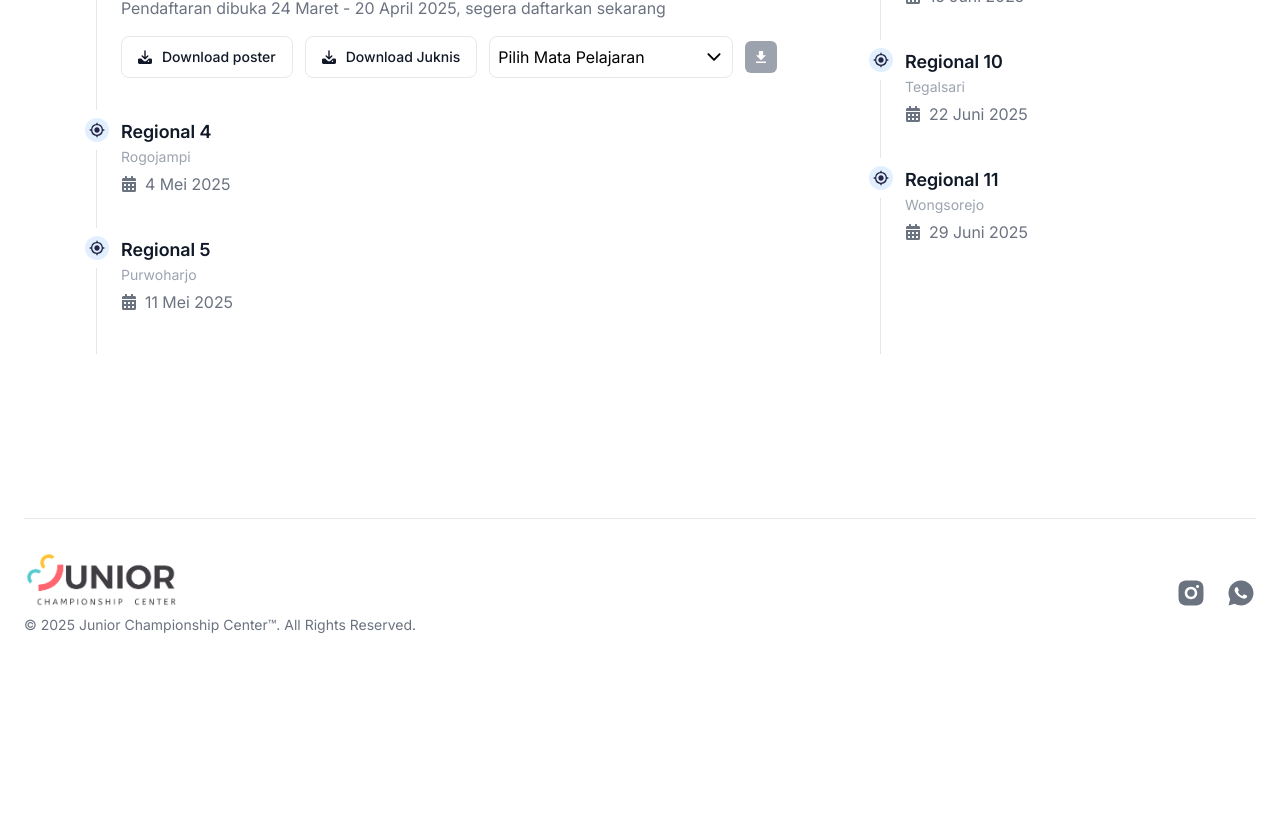
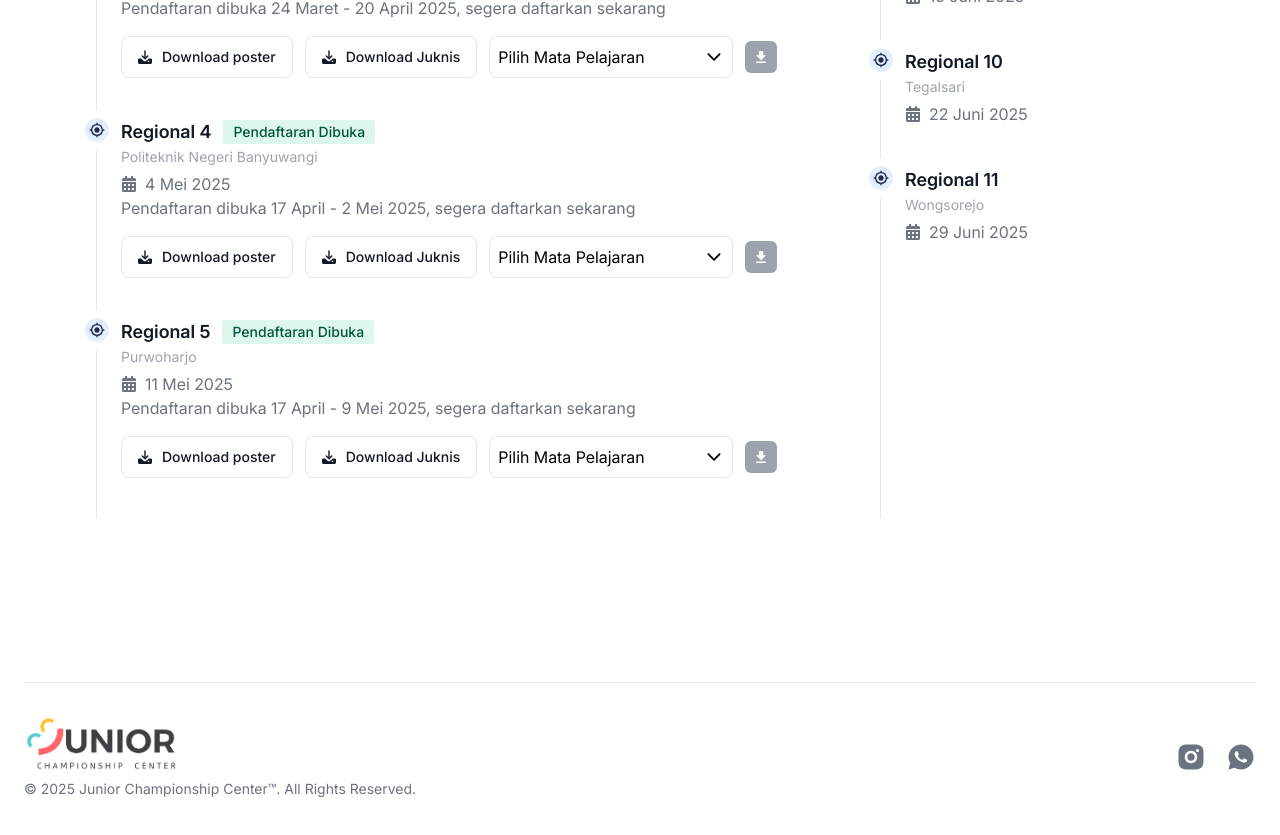
Before and after one commit to Firay24/JD-FiraYusiRukmana-jcc-frontend, a Next.js app: page / in a window 1280 px wide. Shown: the part 1600-2435 px from the top of the page. Before the commit the page ends 2287 px from the top, so only its background shows below. Built offline with nearby package versions, Linux system fonts and the light colour scheme.

Commit message:
feat(event): add regional events
- Added two new regional events
- Updated event display layout
- Improved event data structure
- Added regional details and posters
- Updated regional timeline data

```diff
--- a/src/app/member/event/data.ts
+++ b/src/app/member/event/data.ts
@@ -32,28 +32,28 @@ export const eventsDummy = [
     color: "bg-green-500",
     status: true,
   },
-  // {
-  //   id: 4,
-  //   category: "all",
-  //   seasonId: "c2ea4ab1f7114bbb8058",
-  //   title: "JCC Regional 4",
-  //   description: "Lorem Ipsum has been the industry's standard dummy text ever since the 1500s",
-  //   date: "23 Feb 2025",
-  //   time: "07.00 - 15.00 WIB",
-  //   color: "bg-yellow-300",
-  //   status: true,
-  // },
-  // {
-  //   id: 5,
-  //   category: "all",
-  //   seasonId: "c2ea4ab1f7114bbb8058",
-  //   title: "JCC Regional 5",
-  //   description: "Lorem Ipsum has been the industry's standard dummy text ever since the 1500s",
-  //   date: "23 Feb 2025",
-  //   time: "07.00 - 15.00 WIB",
-  //   color: "bg-blue-500",
-  //   status: true,
-  // },
+  {
+    id: 4,
+    category: "all",
+    seasonId: "c2ea4ab1f7114bbb8058",
+    title: "JCC Regional 4 - Rogojampi",
+    description: "Perlombaan akademik TK, SD dan SMP di Politeknik Negeri Banyuwangi",
+    date: "4 Mei 2025",
+    time: "07.00 - 15.00 WIB",
+    color: "bg-yellow-300",
+    status: true,
+  },
+  {
+    id: 5,
+    category: "all",
+    seasonId: "c2ea4ab1f7114bbb8058",
+    title: "JCC Regional 5 - Purwoharjo",
+    description: "Perlombaan akademik TK, SD dan SMP di SMAN 1 Purwoharjo",
+    date: "11 Mei 2025",
+    time: "07.00 - 15.00 WIB",
+    color: "bg-blue-500",
+    status: true,
+  },
   // {
   //   id: 6,
   //   category: "all",
--- a/src/app/member/event/page.tsx
+++ b/src/app/member/event/page.tsx
@@ -110,13 +110,13 @@ const Event = () => {
             ) : (
               <div>
                 {/* Event List */}
-                <div className="mt-4 space-y-4">
+                <div className="mt-4 grid grid-cols-1 gap-x-2 gap-y-4 md:grid-cols-2">
                   {eventsDummy
                     .filter((event) => event.category === activeTab || activeTab === "all")
                     .map((event) => (
                       <div key={event.id} className="flex rounded-lg bg-white p-4 shadow-md">
                         <div className={`mr-4 w-1 ${event.color} rounded-full`} />
-                        <div className="flex flex-col space-y-2">
+                        <div className="flex w-full flex-col space-y-2">
                           <div className="grid grid-cols-1 items-center">
                             <h3 className="text-lg font-semibold text-gray-800">{event.title}</h3>
                             {/* <a href={`/member/event/${event.id}`} className="text-right font-medium text-blue-600 hover:underline dark:text-blue-500">
--- a/src/components/module/Navbar/index.tsx
+++ b/src/components/module/Navbar/index.tsx
@@ -52,11 +52,9 @@ const Navbar = ({ isScrolled, menu, isLogged, logoPath, title }: NavbarProps) =>
                   {item.label}
                 </a>
               ))}
-              <Link href={isLogged ? "/auth/sign-in" : "/login"} passHref>
-                <button type="button" className={`rounded-full ${isLogged ? "bg-red-600 hover:bg-red-800" : "bg-blue-700 hover:bg-blue-800"} px-6 py-2 font-medium text-white focus:outline-none focus:ring-2 focus:ring-blue-300`}>
-                  {isLogged ? "Logout" : "Login"}
-                </button>
-              </Link>
+              <button onClick={() => setIsModalOpen(true)} type="button" className={`rounded-full ${isLogged ? "bg-red-600 hover:bg-red-800" : "bg-blue-700 hover:bg-blue-800"} px-6 py-2 font-medium text-white focus:outline-none focus:ring-2 focus:ring-blue-300`}>
+                {isLogged ? "Logout" : "Login"}
+              </button>
             </div>
           </div>
         </Container>
--- a/src/data/regional.ts
+++ b/src/data/regional.ts
@@ -96,24 +96,60 @@ export const regionalTimeline: IRegionalTimeline[] = [
     regional: 4,
     address: "Rogojampi",
     date: 1746332010,
-    status: false,
-    regis: false,
-    location: "Rogojampi",
-    path: "",
-    juknis: "",
-    description: "",
+    status: true,
+    regis: true,
+    location: "Politeknik Negeri Banyuwangi",
+    path: "/posterRegional4.png",
+    juknis: "/juknis-season1.pdf",
+    description: "Pendaftaran dibuka 17 April - 2 Mei 2025, segera daftarkan sekarang",
+    kisikisi: [
+      {
+        label: "Matematika",
+        path: "/kisikisi/s1-mtk.pdf",
+      },
+      {
+        label: "IPA",
+        path: "/kisikisi/s1-sains.pdf",
+      },
+      {
+        label: "IPS",
+        path: "/kisikisi/s1-ips.pdf",
+      },
+      {
+        label: "Bahasa Inggris",
+        path: "/kisikisi/s1-bhsInggris.pdf",
+      },
+    ],
   },
   {
     id: 5,
     regional: 5,
     address: "Purwoharjo",
     date: 1746936810,
-    status: false,
-    regis: false,
+    status: true,
+    regis: true,
     location: "Purwoharjo",
-    path: "",
-    juknis: "",
-    description: "",
+    path: "/posterRegional5.png",
+    juknis: "/juknis-season1.pdf",
+    description: "Pendaftaran dibuka 17 April - 9 Mei 2025, segera daftarkan sekarang",
+    kisikisi: [
+      {
+        label: "Matematika",
+        path: "/kisikisi/s1-mtk.pdf",
+      },
+      {
+        label: "IPA",
+        path: "/kisikisi/s1-sains.pdf",
+      },
+      {
+        label: "IPS",
+        path: "/kisikisi/s1-ips.pdf",
+      },
+      {
+        label: "Bahasa Inggris",
+        path: "/kisikisi/s1-bhsInggris.pdf",
+      },
+    ],
   },
   {
     id: 6,
```
Also changed, not shown: public/posterRegional4.png (added), public/posterRegional5.png (added).
